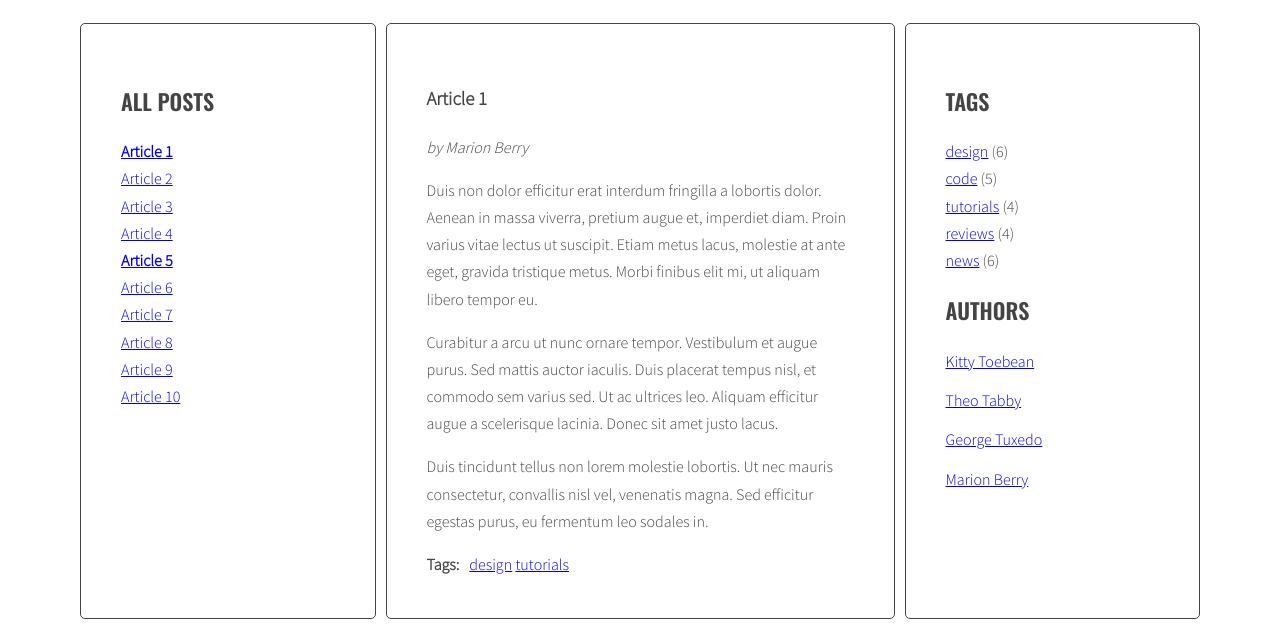
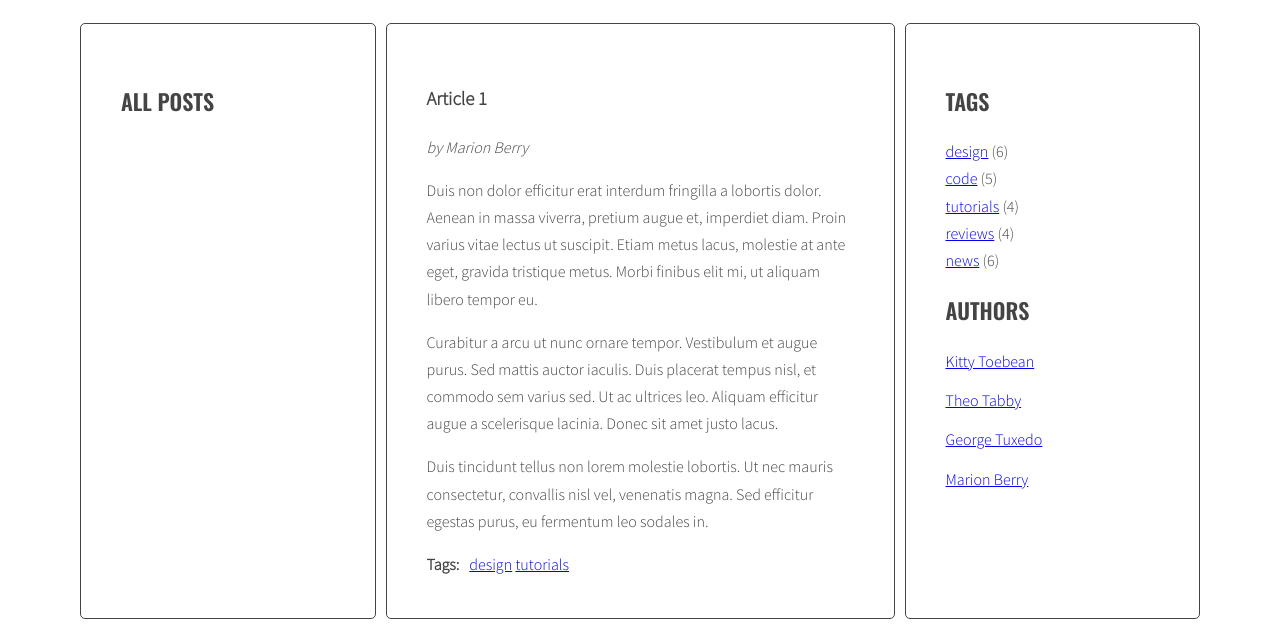
Before and after one commit to villemo90/javascript-blog, a website: page index.html in a window 1280 px wide. Shown: the part 220-847 px from the top of the page. Drawn offline with nearby package versions, Linux system fonts and the light colour scheme.

Commit message:
Remove content of title list

```diff
--- a/index.html
+++ b/index.html
@@ -14,16 +14,6 @@
       <aside class="sidebar">
         <h2 class="section-title">All posts</h2>
         <ul class="list titles">
-          <li><a href="#article-1" class="active"><span>Article 1</span></a></li>
-          <li><a href="#article-2"><span>Article 2</span></a></li>
-          <li><a href="#article-3"><span>Article 3</span></a></li>
-          <li><a href="#article-4"><span>Article 4</span></a></li>
-          <li><a href="#article-5" class="active"><span>Article 5</span></a></li>
-          <li><a href="#article-6"><span>Article 6</span></a></li>
-          <li><a href="#article-7"><span>Article 7</span></a></li>
-          <li><a href="#article-8"><span>Article 8</span></a></li>
-          <li><a href="#article-9"><span>Article 9</span></a></li>
-          <li><a href="#article-10"><span>Article 10</span></a></li>
         </ul>
       </aside>
       <section class="posts">
--- a/js/script.js
+++ b/js/script.js
@@ -43,3 +43,28 @@ const links = document.querySelectorAll('.titles a');
 for(let link of links){
   link.addEventListener('click', titleClickHandler);
 }
+
+/* 5.4 javasript-blog */
+const optArticleSelector = '.post',
+  optTitleSelector = '.post-title',
+  optTitleListSelector = '.titles';
+
+function generateTitleLinks() {
+  /* remove contents of titleList */
+  const titleList = document.querySelector(optTitleListSelector);
+  titleList.innerHTML = '';
+
+  /* for each article */
+
+    /* get the article id */
+
+    /* find the title element */
+
+    /* get the title from the title element */
+
+    /* create HTML of the link */
+
+    /* insert link into titleList */
+}
+
+generateTitleLinks();
```
